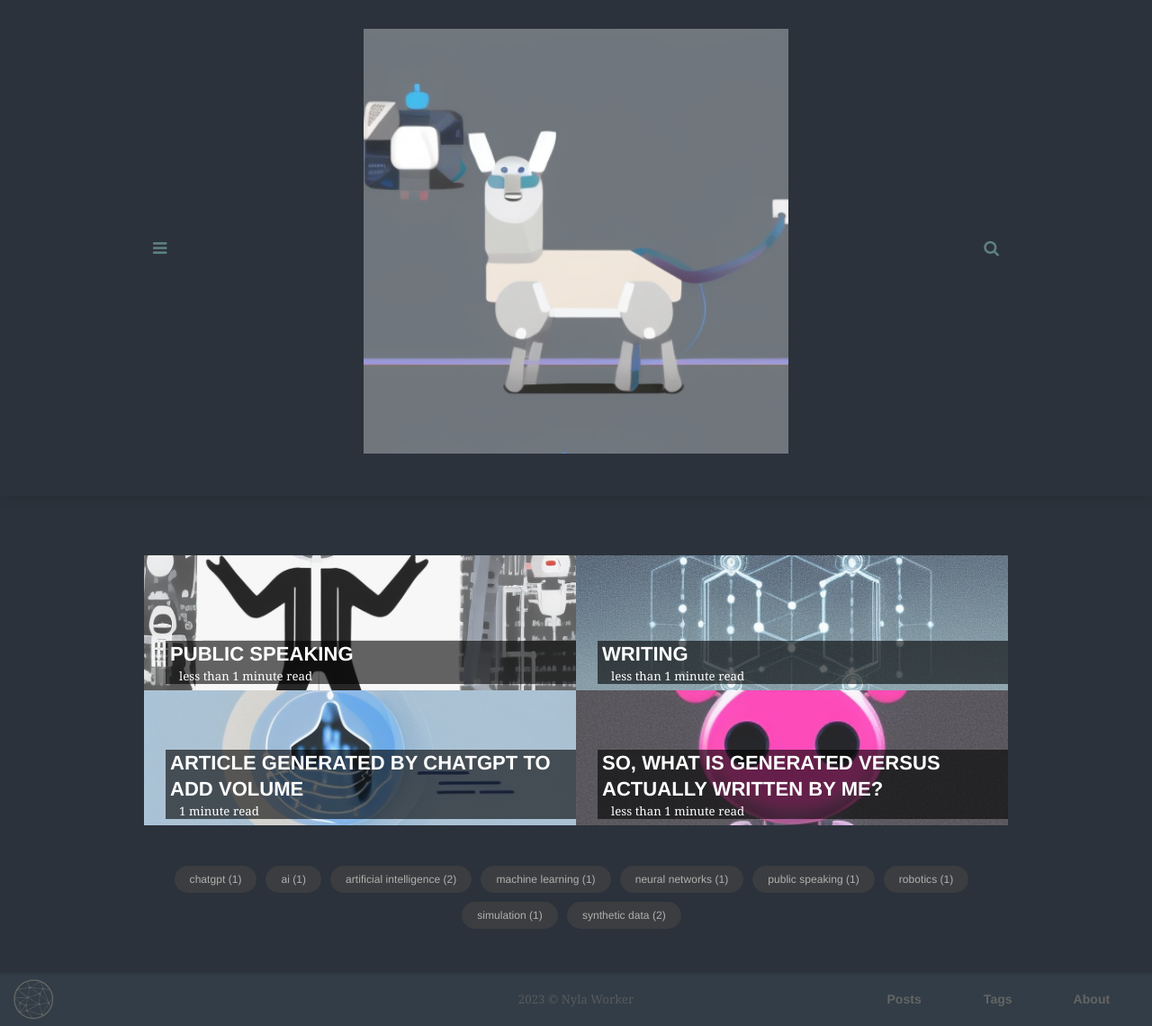
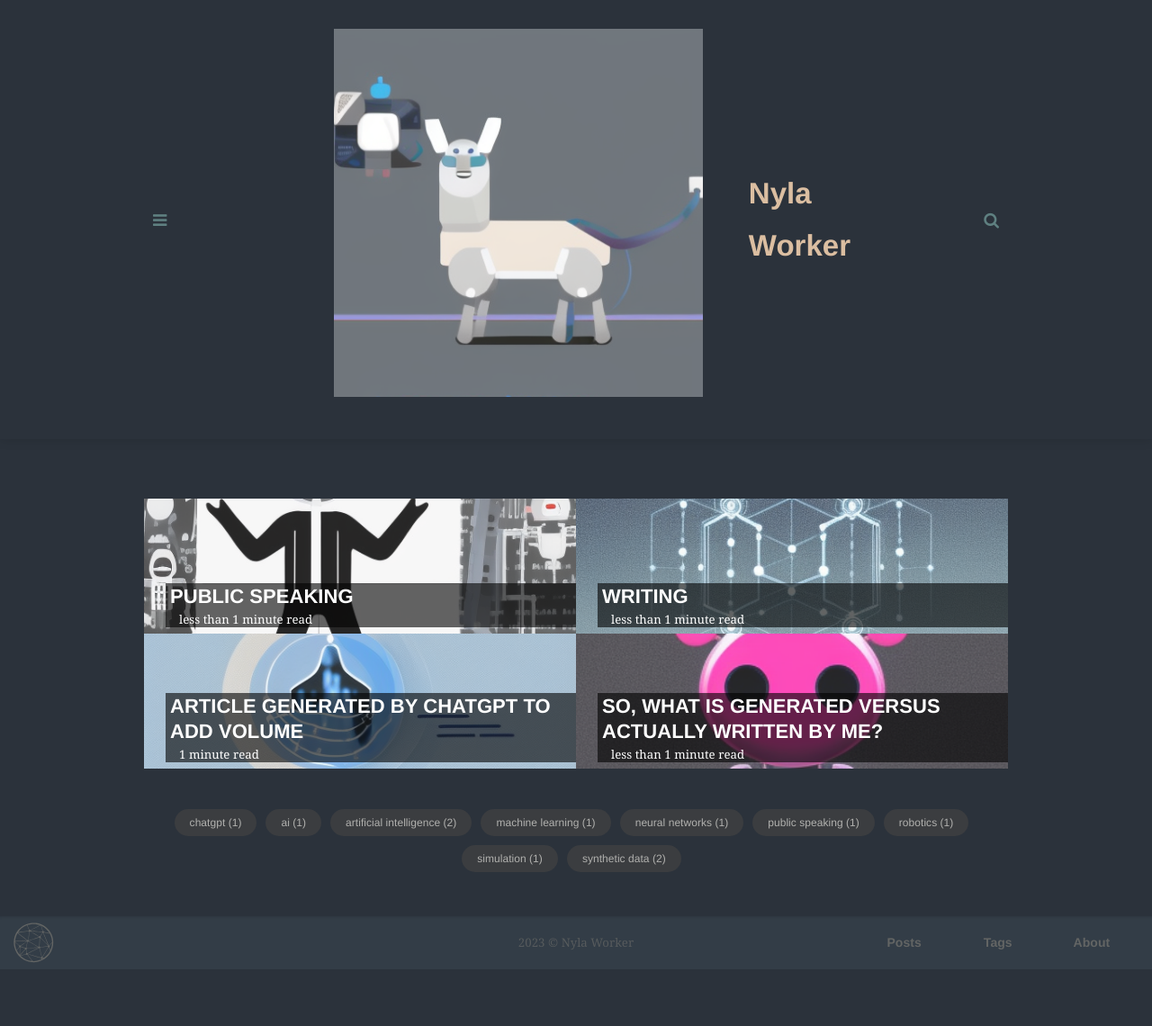
Before and after one commit to NylaWorker/nylaworker, a Jekyll site: the page built from index.html, in a window 1280 px wide. Shown: the whole page at 90% size. Built offline with Jekyll 4.4.1, drawn with Linux system fonts in a browser that asks for light colours; some web fonts are replaced; the list of posts is cut into pages by our own code; after the commit the page ends 1077 px from its top, so only the background shows below that.

Commit message:
Added a header h2

```diff
--- a/_includes/header.html
+++ b/_includes/header.html
@@ -68,6 +68,7 @@
       {% capture logo_url %}{{ relativebase }}{{ site.logo  }}{% endcapture %}
       {% assign logo_url = logo_url | replace: "//", "/" %}
       <div class="logo"><a href="{{ relativebase }}"><img class="logo" id="logo" src="{{ logo_url }}" alt="{{ site.title }}"></a></div>
+      <div class="text"><h2>Nyla Worker</h2></div>
       <div class="search-icon-container">
         <span class="search-icon"><a><i class="fa fa-search" aria-hidden="true"></i></a></span>
       </div>
```
